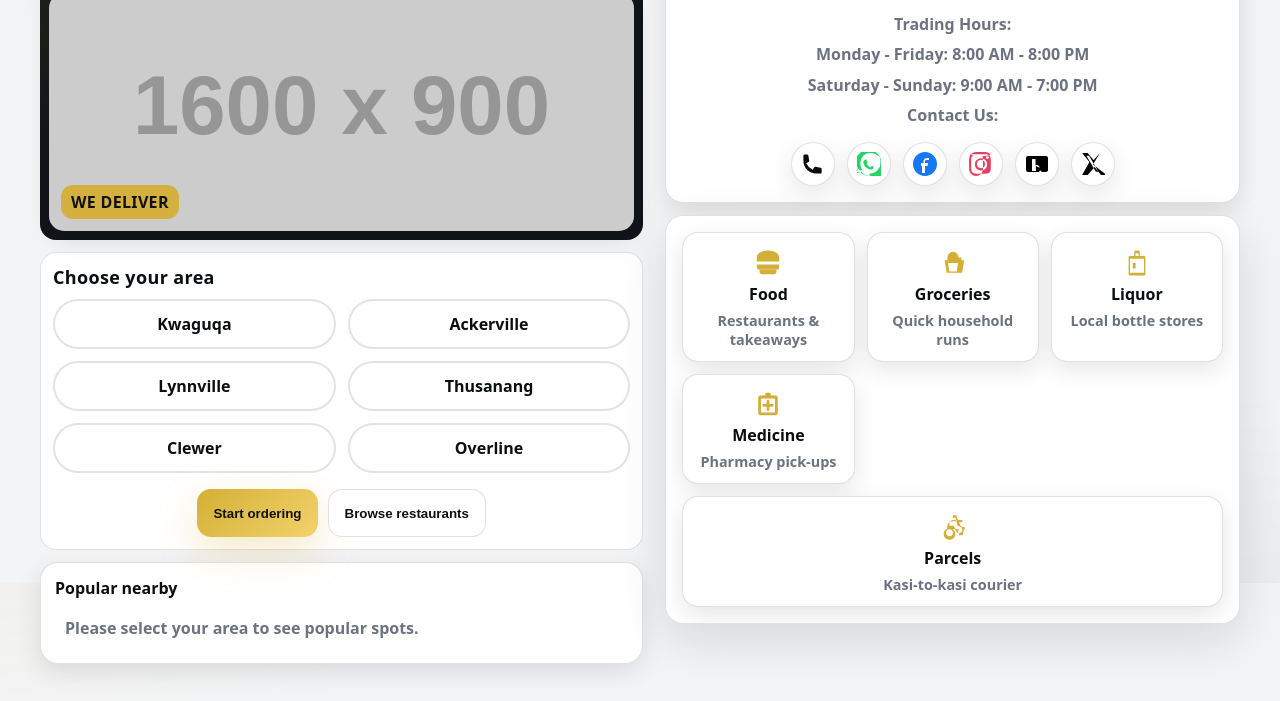
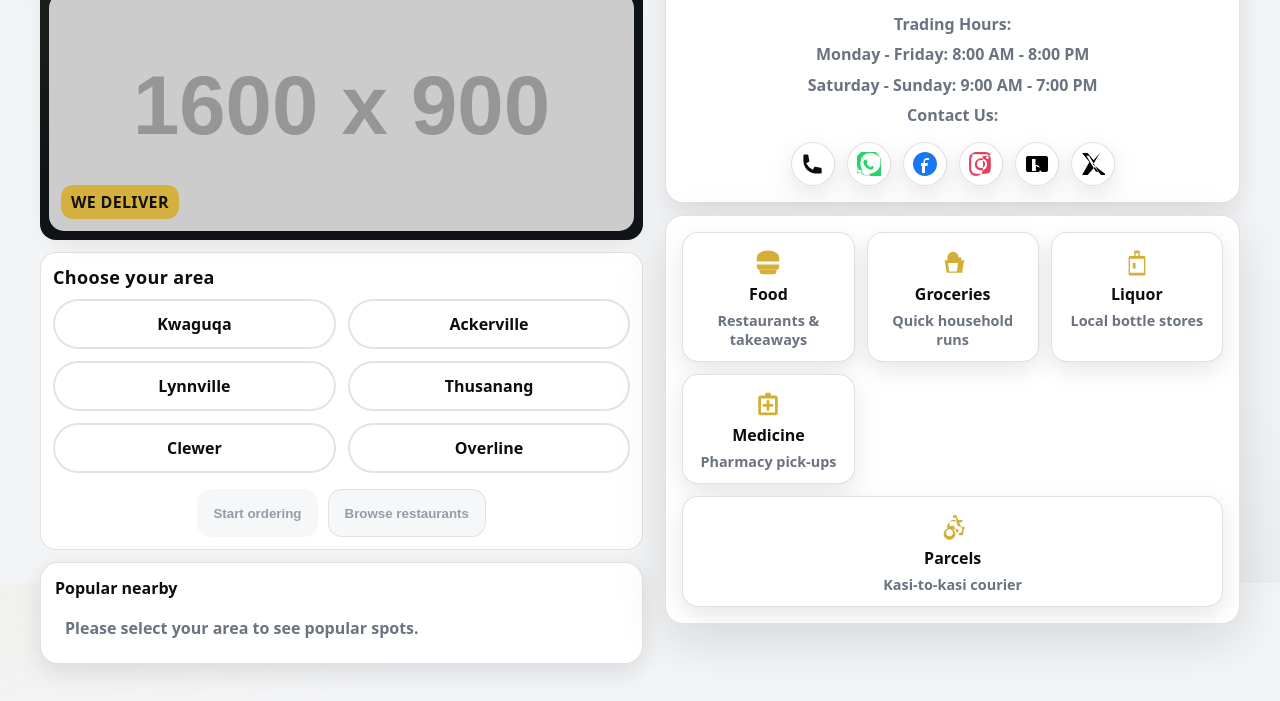
Before and after one commit to Kgato-Entle/we-deliver, a plain HTML site: page index.html in a window 1280 px wide. Shown: the part 217-918 px from the top of the page. Drawn offline with Linux system fonts and the light colour scheme; placeholder pictures from the web are drawn by us.

Commit message:
Update index.html

```diff
--- a/index.html
+++ b/index.html
@@ -1469,7 +1469,7 @@
       }
 
       // --- FOR DEMO: Uncomment next line to force "open" state ---
-      isOpen = true;
+      isOpen = false;
 
       IS_OPEN_GLOBALLY = isOpen; // Update global state
 
```
